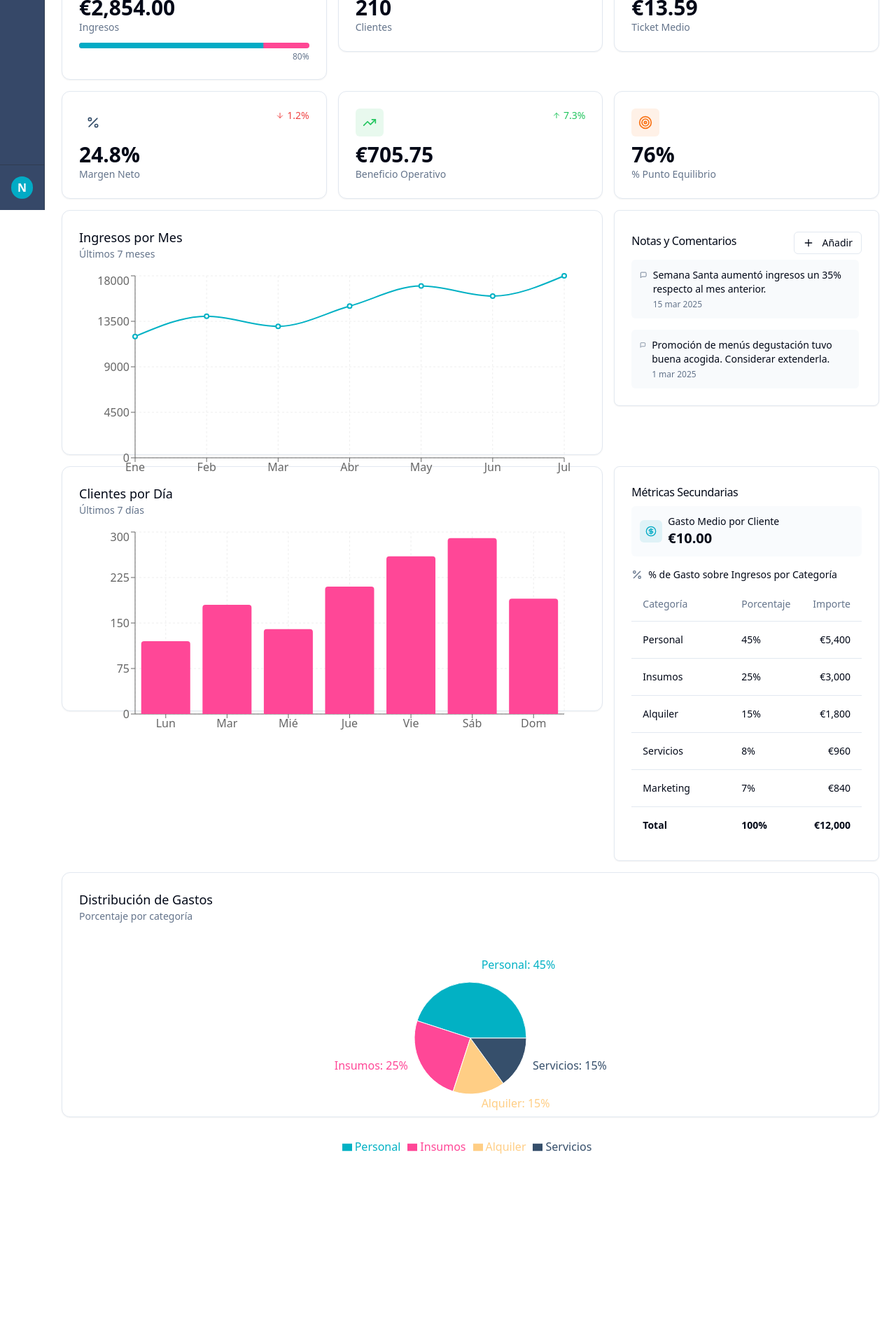
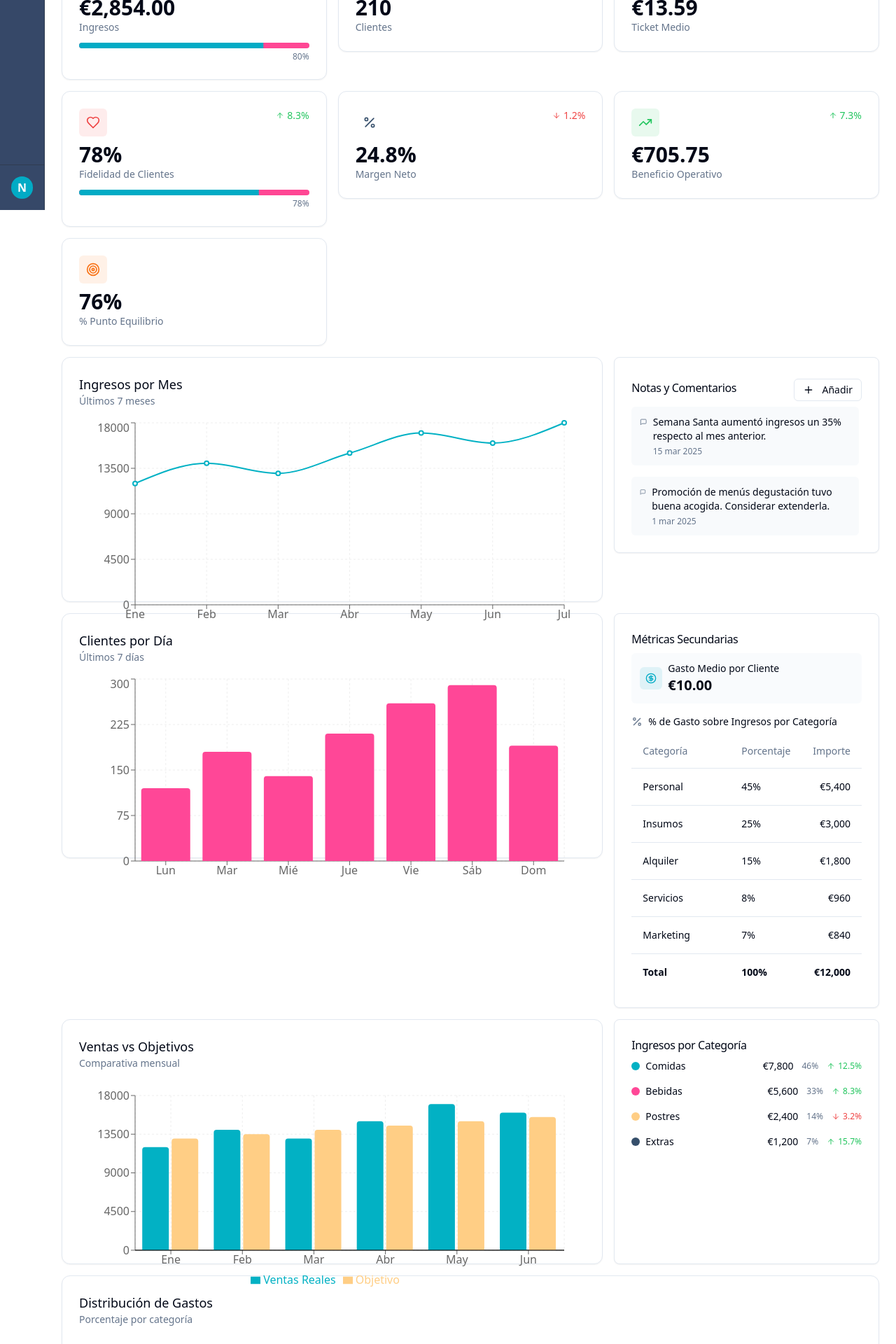
Before and after one commit to VictorNavasH/nua-smart-analytics, a React (Vite) app: page /dashboard in a window 1280 px wide. Shown: the part 500-2420 px from the top of the page at 70% size. Before the commit the page ends 2155 px from the top, so only its background shows below. Built offline with nearby package versions, Linux system fonts and the light colour scheme.

Commit message:
Enhance dashboard
Add new charts and metrics to the dashboard.

```diff
--- /dev/null
+++ b/src/components/dashboard/CategoryRevenue.tsx
@@ -0,0 +1,51 @@
+
+import { Card, CardContent, CardHeader, CardTitle } from "@/components/ui/card";
+import { TrendIndicator } from "@/components/dashboard/TrendIndicator";
+
+interface CategoryData {
+  name: string;
+  value: number;
+  change: number;
+  color: string;
+}
+
+interface CategoryRevenueProps {
+  data: CategoryData[];
+  title: string;
+}
+
+export function CategoryRevenue({ data, title }: CategoryRevenueProps) {
+  const totalRevenue = data.reduce((sum, category) => sum + category.value, 0);
+
+  return (
+    <Card className="h-full">
+      <CardHeader className="pb-2">
+        <CardTitle className="text-md font-medium">{title}</CardTitle>
+      </CardHeader>
+      <CardContent className="pt-0">
+        <div className="space-y-4">
+          {data.map((category) => (
+            <div key={category.name} className="flex items-center justify-between">
+              <div className="flex items-center gap-2">
+                <div
+                  className="w-3 h-3 rounded-full"
+                  style={{ backgroundColor: category.color }}
+                />
+                <span className="text-sm font-medium">{category.name}</span>
+              </div>
+              <div className="flex items-center gap-3">
+                <span className="text-sm">
+                  €{category.value.toLocaleString()}
+                </span>
+                <span className="text-xs text-muted-foreground">
+                  {Math.round((category.value / totalRevenue) * 100)}%
+                </span>
+                <TrendIndicator value={category.change} size="sm" />
+              </div>
+            </div>
+          ))}
+        </div>
+      </CardContent>
+    </Card>
+  );
+}
--- a/src/components/dashboard/ChartsSection.tsx
+++ b/src/components/dashboard/ChartsSection.tsx
@@ -3,11 +3,15 @@ import { ChartCard, NuaLineChart, NuaBarChart } from "@/components/dashboard/Cha
 import { MonthlyNotes } from "@/components/dashboard/MonthlyNotes";
 import { SecondaryMetrics } from "@/components/dashboard/SecondaryMetrics";
 import { ExpensesChart } from "@/components/dashboard/ExpensesChart";
+import { ComparisonChart } from "@/components/dashboard/ComparisonChart";
+import { CategoryRevenue } from "@/components/dashboard/CategoryRevenue";
 
 interface ChartsSectionProps {
   salesData: Array<{ name: string; ventas: number }>;
   clientsData: Array<{ name: string; clientes: number }>;
   expensesData: Array<{ name: string; value: number }>;
+  salesVsGoalsData: Array<{ name: string; actual: number; goal: number }>;
+  categoryRevenueData: Array<{ name: string; value: number; change: number; color: string }>;
   showMonthlyNotes: boolean;
   showSecondaryMetrics: boolean;
   showExpensesChart: boolean;
@@ -17,6 +21,8 @@ export function ChartsSection({
   salesData,
   clientsData,
   expensesData,
+  salesVsGoalsData,
+  categoryRevenueData,
   showMonthlyNotes,
   showSecondaryMetrics,
   showExpensesChart
@@ -51,6 +57,24 @@ export function ChartsSection({
           <SecondaryMetrics />
         </div>
       )}
+
+      {/* New comparison chart */}
+      <div className="col-span-3 md:col-span-2">
+        <ComparisonChart
+          data={salesVsGoalsData}
+          title="Ventas vs Objetivos"
+          subtitle="Comparativa mensual"
+        />
+      </div>
+
+      {/* New category revenue chart */}
+      <div className="col-span-3 md:col-span-1">
+        <CategoryRevenue
+          data={categoryRevenueData}
+          title="Ingresos por Categoría"
+        />
+      </div>
+
       {showExpensesChart && (
         <div className="col-span-3">
           <ExpensesChart data={expensesData} />
--- /dev/null
+++ b/src/components/dashboard/ComparisonChart.tsx
@@ -0,0 +1,45 @@
+
+import { ResponsiveContainer, BarChart, Bar, XAxis, YAxis, CartesianGrid, Tooltip, Legend, ReferenceLine } from 'recharts';
+import { ChartCard } from "@/components/dashboard/Chart";
+
+interface ComparisonData {
+  name: string;
+  actual: number;
+  goal: number;
+}
+
+interface ComparisonChartProps {
+  data: ComparisonData[];
+  title: string;
+  subtitle?: string;
+}
+
+export function ComparisonChart({ data, title, subtitle }: ComparisonChartProps) {
+  return (
+    <ChartCard title={title} subtitle={subtitle}>
+      <ResponsiveContainer width="100%" height={300}>
+        <BarChart
+          data={data}
+          margin={{ top: 20, right: 30, left: 20, bottom: 5 }}
+        >
+          <CartesianGrid strokeDasharray="3 3" stroke="#eee" />
+          <XAxis dataKey="name" />
+          <YAxis />
+          <Tooltip
+            formatter={(value, name) => {
+              return [`€${value}`, name === "actual" ? "Actual" : "Objetivo"];
+            }}
+          />
+          <Legend
+            formatter={(value) => {
+              return value === "actual" ? "Ventas Reales" : "Objetivo";
+            }}
+          />
+          <Bar dataKey="actual" fill="#02B1C4" name="actual" radius={[4, 4, 0, 0]} />
+          <Bar dataKey="goal" fill="#FFCE85" name="goal" radius={[4, 4, 0, 0]} />
+          <ReferenceLine y={0} stroke="#000" />
+        </BarChart>
+      </ResponsiveContainer>
+    </ChartCard>
+  );
+}
--- a/src/components/dashboard/StatsSection.tsx
+++ b/src/components/dashboard/StatsSection.tsx
@@ -2,19 +2,25 @@
 import { StatCard } from "@/components/dashboard/StatCard";
 import {
   CreditCard, DollarSign, Users, TrendingUp,
-  Percent, Target
+  Percent, Target, Heart
 } from "lucide-react";
 
 interface StatsSectionProps {
   currentSales: number;
   monthlyGoal: number;
   showProgressBars: boolean;
+  customerLoyalty?: {
+    retentionRate: number;
+    previousRate: number;
+    trend: number;
+  };
 }
 
 export function StatsSection({
   currentSales,
   monthlyGoal,
-  showProgressBars
+  showProgressBars,
+  customerLoyalty
 }: StatsSectionProps) {
   return (
     <div className="grid gap-4 md:grid-cols-2 lg:grid-cols-3 xl:grid-cols-6">
@@ -47,6 +53,20 @@ export function StatsSection({
           colorClass="#FFCE85/10"
         />
       </div>
+      {customerLoyalty && (
+        <div className="col-span-2">
+          <StatCard
+            title="Fidelidad de Clientes"
+            value={`${customerLoyalty.retentionRate}%`}
+            trend={customerLoyalty.trend}
+            icon={<Heart className="h-5 w-5 text-red-500" />}
+            colorClass="rgba(239, 68, 68, 0.1)"
+            progress={showProgressBars ? customerLoyalty.retentionRate : undefined}
+            progressMax={100}
+            showProgressBar={showProgressBars}
+          />
+        </div>
+      )}
       <div className="col-span-2">
         <StatCard
           title="Margen Neto"
--- /dev/null
+++ b/src/components/dashboard/TrendIndicator.tsx
@@ -0,0 +1,28 @@
+
+import { ArrowUpIcon, ArrowDownIcon, MinusIcon } from "lucide-react";
+import { cn } from "@/lib/utils";
+
+interface TrendIndicatorProps {
+  value: number;
+  size?: "sm" | "md";
+  showValue?: boolean;
+  className?: string;
+}
+
+export function TrendIndicator({
+  value,
+  size = "md",
+  showValue = true,
+  className
+}: TrendIndicatorProps) {
+  const Icon = value > 0 ? ArrowUpIcon : value < 0 ? ArrowDownIcon : MinusIcon;
+  const colorClass = value > 0 ? "text-green-500" : value < 0 ? "text-red-500" : "text-gray-500";
+  const sizeClass = size === "sm" ? "text-xs" : "text-sm";
+
+  return (
+    <div className={cn("flex items-center", colorClass, sizeClass, className)}>
+      <Icon className={cn("mr-1", size === "sm" ? "h-3 w-3" : "h-4 w-4")} />
+      {showValue && <span>{Math.abs(value)}%</span>}
+    </div>
+  );
+}
--- a/src/data/dashboardData.ts
+++ b/src/data/dashboardData.ts
@@ -33,3 +33,29 @@ export const financeConstants = {
   currentSales: 12000,
   breakEvenPoint: 9500,
 };
+
+// New data for enhanced dashboard
+
+export const salesVsGoalsData = [
+  { name: "Ene", actual: 12000, goal: 13000 },
+  { name: "Feb", actual: 14000, goal: 13500 },
+  { name: "Mar", actual: 13000, goal: 14000 },
+  { name: "Abr", actual: 15000, goal: 14500 },
+  { name: "May", actual: 17000, goal: 15000 },
+  { name: "Jun", actual: 16000, goal: 15500 },
+];
+
+export const categoryRevenueData = [
+  { name: "Comidas", value: 7800, change: 12.5, color: "#02B1C4" },
+  { name: "Bebidas", value: 5600, change: 8.3, color: "#FF4797" },
+  { name: "Postres", value: 2400, change: -3.2, color: "#FFCE85" },
+  { name: "Extras", value: 1200, change: 15.7, color: "#364F6B" },
+];
+
+export const customerLoyaltyData = {
+  retentionRate: 78,
+  previousRate: 72,
+  repeatVisits: 3.2,
+  previousVisits: 2.8,
+  trend: 8.3
+};
--- a/src/pages/DashboardPage.tsx
+++ b/src/pages/DashboardPage.tsx
@@ -10,7 +10,10 @@ import { DashboardTabs } from "@/components/dashboard/DashboardTabs";
 import { useDashboardAlerts } from "@/hooks/useDashboardAlerts";
 import { useDashboardSettings } from "@/hooks/useDashboardSettings";
 import { useDateRange } from "@/hooks/useDateRange";
-import { salesData, clientsData, expensesData, financeConstants } from "@/data/dashboardData";
+import {
+  salesData, clientsData, expensesData, financeConstants,
+  salesVsGoalsData, categoryRevenueData, customerLoyaltyData
+} from "@/data/dashboardData";
 
 export default function DashboardPage() {
   const { settings, setSettings } = useDashboardSettings();
@@ -56,12 +59,15 @@ export default function DashboardPage() {
           currentSales={financeConstants.currentSales}
           monthlyGoal={financeConstants.monthlyGoal}
           showProgressBars={settings.showProgressBars}
+          customerLoyalty={customerLoyaltyData}
         />
 
         <ChartsSection
           salesData={salesData}
           clientsData={clientsData}
           expensesData={expensesData}
+          salesVsGoalsData={salesVsGoalsData}
+          categoryRevenueData={categoryRevenueData}
           showMonthlyNotes={settings.showMonthlyNotes}
           showSecondaryMetrics={settings.showSecondaryMetrics}
           showExpensesChart={settings.showExpensesChart}
```
